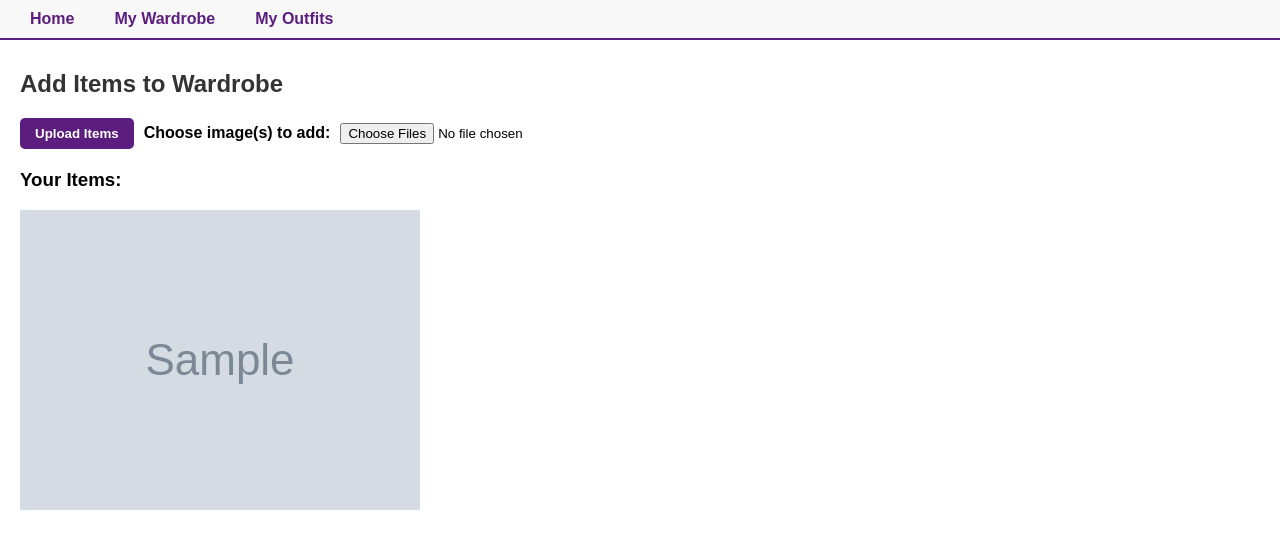
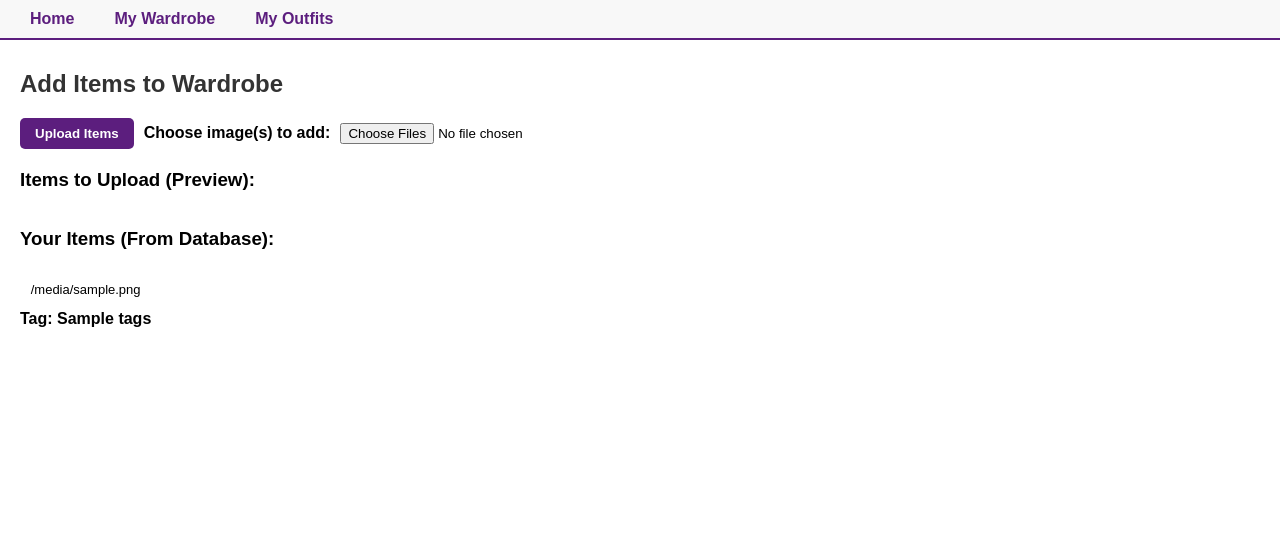
Before and after one commit to MahimaR0927/HackRU2025, a Flask app: template flask-app/templates/src/wardrobe.html in a window 1280 px wide. Shown: the top 549 px of the page. Run offline with Flask 3, Linux system fonts and the light colour scheme; the template is opened without the code that fills it: most values are stand-ins (such as "Sample title", 1, 10 or a date in 2020); grey boxes marked "Sample" are stand-in pictures; parts of the project's set-up code (start-up, migrations or seed data) failed here and were passed over.

Commit message:
wardrobe changes

```diff
--- a/flask-app/app.py
+++ b/flask-app/app.py
@@ -1,4 +1,3 @@
-import os
 from flask import Flask, request, url_for, redirect, render_template
 import main
 
@@ -13,47 +12,22 @@ def index():
 def wardrobe():
 
     imgs = []
+    error = ""
 
     try:
-        print(request.method == "POST")
         if request.method == "POST":
-
-            if 'clothing-file' not in request.files:
-                print('No file part')
-
-            UPLOAD_FOLDER = 'templates/src/images' # Replace with your desired path
-            app.config['UPLOAD_FOLDER'] = UPLOAD_FOLDER
-
-            file = request.files['clothing-file']
-
-            # If the user does not select a file, the browser submits an empty file without a filename.
-            if file.filename == '':
-                print('No selected file')
-
-            if file:
-                filename = file.filename
-
-                # This is the key step: Save the image data to your server's file system
-                file_path_on_server = os.path.join(app.config['UPLOAD_FOLDER'], filename)
-                file.save(file_path_on_server)
-
-                # Now you have the file and its path on the server
-                print(f'File uploaded successfully to: {file_path_on_server}')
-                imgs.append(clothingPiece(filename, main.generate_tags(file_path_on_server)))
-
+            img_path = request.form.get("clothing-file").strip()
+            new_tags = main.generate_tags(img_path)
+            imgs.append(clothingPiece(img_path, new_tags))
 
     except Exception as e:
-        print(str(e))
+        error = "Error:" + str(e)
         imgs = []
 
     return render_template("src/wardrobe.html", imgs = imgs)
-
 
 
 class clothingPiece:
     def __init__(self, *args):
         self.img_path = args[0]
         self.tags = args[1]
-
-    def __str__(self):
-        return self.img_path + ":" + self.imgs
--- /dev/null
+++ b/flask-app/app2.py
@@ -0,0 +1,139 @@
+import os
+import json # Used for JSON response
+# Removed unused 'url_for' and 'redirect'
+from flask import Flask, request, render_template, jsonify
+# import main # Keep this if you plan to use main.generate_tags (currently commented out below)
+
+from pymongo import MongoClient
+from werkzeug.utils import secure_filename
+
+# 1. MongoDB Atlas Connection String
+# Get this from your Atlas cluster by clicking 'Connect' -> 'Connect your application'
+MONGO_URI = "mongodb+srv://mahimar0927:jqIIIk3sxoUMTqkV@cluster0.d0oisrw.mongodb.net/"
+DB_NAME = "Outfits_db"
+COLLECTION_NAME = "choices"
+
+# 2. Local File Storage Path (Desktop Folder)
+UPLOAD_FOLDER_NAME = 'clothing_uploads'
+HOME_DIR = os.path.expanduser('~')
+UPLOAD_FOLDER = os.path.join(HOME_DIR, 'Desktop', UPLOAD_FOLDER_NAME)
+
+# Create the directory if it doesn't exist (exist_ok=True is key!)
+os.makedirs(UPLOAD_FOLDER, exist_ok=True)
+
+app = Flask(__name__)
+# Set the upload folder globally for Flask
+app.config['UPLOAD_FOLDER'] = UPLOAD_FOLDER
+
+# Initialize MongoDB Connection
+client = None
+collection = None
+try:
+    client = MongoClient(MONGO_URI)
+    db = client[DB_NAME]
+    collection = db[COLLECTION_NAME]
+    client.admin.command('ping')
+    print("Successfully connected to MongoDB Atlas.")
+except Exception as e:
+    print("-" * 50)
+    print("!!! MONGODB CONNECTION FAILED !!!")
+    print(f"Error Details: {e}")
+    print("-" * 50)
+
+
+# --- UTILITY CLASS ---
+
+class clothingPiece:
+    """Class to hold clothing item data fetched from the database."""
+    # Renamed *args to descriptive names for clarity
+    def __init__(self, img_path, tags):
+        self.img_path = img_path
+        # Ensures tags is always a string for display purposes in the template
+        self.tags = tags if isinstance(tags, str) else ", ".join(tags)
+
+    def __str__(self):
+        # Fixed the __str__ method
+        return f"{self.img_path}: {self.tags}"
+
+
+# --- FLASK ROUTES ---
+
+@app.route("/")
+def index():
+    """Renders the homepage."""
+    return render_template("src/homepage.html")
+
+@app.route("/wardrobe", methods=['GET', 'POST'])
+def wardrobe():
+    current_imgs = []
+
+    # --- POST request logic: Handle file upload, save locally, and insert into DB ---
+    if request.method == "POST":
+        if collection is None:
+            # Return JSON error response expected by the frontend fetch call
+            return jsonify({"error": "Database connection not established."}), 500
+
+        # 1. Get ALL files sent under the 'clothing_file' key (for multiple uploads)
+        uploaded_files = request.files.getlist('clothing_file')
+
+        if not uploaded_files:
+            return jsonify({"error": "No files received for upload."}), 400
+
+        items_to_insert = []
+
+        for i, file in enumerate(uploaded_files):
+            # 2. Get the corresponding tag using the index (e.g., tag_0, tag_1)
+            tag_key = f'tag_{i}'
+            tag = request.form.get(tag_key, 'No Tag')
+
+            # 3. Secure filename and define the full local path
+            filename = secure_filename(file.filename)
+            file_path_on_server = os.path.join(app.config['UPLOAD_FOLDER'], filename)
+
+            try:
+                # 4. Save the file to the desktop folder
+                file.save(file_path_on_server)
+
+                # NOTE: If you integrate main.generate_tags, place the call here:
+                # tags_from_ai = main.generate_tags(file_path_on_server)
+                # tag = f"{tag}, {tags_from_ai}"
+
+                # 5. Prepare data for MongoDB (No timestamp included)
+                item_data = {
+                    "tag": tag,
+                    "local_file_path": file_path_on_server, # Store the full path
+                    "filename": filename
+                }
+                items_to_insert.append(item_data)
+
+            except Exception as e:
+                print(f"Error processing file {filename}: {e}")
+                return jsonify({"error": f"Failed to save file {filename} locally."}), 500
+
+        # 6. Insert all items into MongoDB Atlas
+        if items_to_insert:
+            try:
+                collection.insert_many(items_to_insert)
+                return jsonify({"message": f"Uploaded {len(items_to_insert)} items."}), 200
+            except Exception as e:
+                print(f"Error inserting into MongoDB: {e}")
+                return jsonify({"error": "Files saved locally but failed to update database."}), 500
+
+    # --- GET request logic: Displaying the Wardrobe from the DB ---
+
+    if collection is not None:
+        try:
+            # Fetch all items from the database
+            for item in collection.find():
+                # Create clothingPiece object using the data fetched from the DB
+                current_imgs.append(clothingPiece(item.get('local_file_path', 'No Path'), item.get('tag', 'No Tag')))
+        except Exception as e:
+            print(f"Error fetching data from MongoDB: {e}")
+
+    # Render the template, passing the list of items
+    return render_template("src/wardrobe.html", imgs=current_imgs)
+
+
+if __name__ == "__main__":
+    # Ensure you have run: pip install Flask pymongo werkzeug
+    app.run(debug=True)
--- a/flask-app/templates/src/wardrobe.html
+++ b/flask-app/templates/src/wardrobe.html
@@ -3,7 +3,7 @@
 <head>
     <title>Product Name - My Wardrobe</title>
     <link rel="stylesheet" href="{{ url_for('static', filename='style.css') }}">
-</head>
+    </head>
 
 <body>
 
@@ -33,23 +33,28 @@
             <input type="file" id="clothing-file" accept="image/*" name = "clothing-file" multiple>
         </form>
 
-        <h3>Your Items:</h3>
+        <h3>Items to Upload (Preview):</h3>
         <div id="previewContainer" style="display: flex; flex-wrap: wrap; gap: 20px;">
+            </div>
 
-                {% for item in imgs %}
-                    <img src = " {{item.img_path}} ">
-                {% endfor %}
+        <h3>Your Items (From Database):</h3>
+        <div id="databaseItems" style="display: flex; flex-wrap: wrap; gap: 20px;">
+            {% for img in imgs %}
+            <div class="clothing-preview-item" style="text-align: center;">
+                <p style="font-size: small; max-width: 150px; overflow-wrap: break-word;">{{ img.img_path }}</p>
+                <span style="font-weight: bold; display: block;">Tag: {{ img.tags }}</span>
+            </div>
+            {% endfor %}
         </div>
 
     </div>
 
 <script>
-// ... (The JavaScript code remains the same, but it's not shown here for brevity) ...
+// This array will temporarily hold the files and their tags before upload
 let allItems = [];
-let allTags = [];
 
-function handleFileUpload(event) {
-    event.preventDefault();
+// Function to handle the initial file selection and tagging prompt
+function handleFileSelect() {
     const fileInput = document.getElementById('clothing-file');
     const newImages = fileInput.files;
 
@@ -57,29 +62,25 @@ function handleFileUpload(event) {
 
     for (let i = 0; i < newImages.length; i++) {
         const file = newImages[i];
+        // Prompt the user for a tag immediately after selection
         const tag = prompt(`Enter a tag for the image: ${file.name}`, 'casual');
 
-        if (tag === null)
-            continue;
-
-        const cleanTag = tag.trim() || 'No Tag';
+        if (tag === null) continue; // User cancelled
 
         allItems.push({
             file: file,
-            tag: cleanTag
+            tag: tag.trim() || 'No Tag'
         });
-
-        allTags.push(cleanTag);
     }
 
+    // Clear the file input so the user can select more files if needed
     fileInput.value = '';
-
     redrawPreviews();
 }
 
+// Function to render the temporary items in the preview area
 function redrawPreviews() {
     const previewContainer = document.getElementById("previewContainer");
-
     previewContainer.innerHTML = '';
 
     allItems.forEach(item => {
@@ -87,15 +88,16 @@ function redrawPreviews() {
         const tag = item.tag;
 
         const itemWrapper = document.createElement('div');
+        itemWrapper.className = 'clothing-preview-item';
         itemWrapper.style.textAlign = 'center';
 
         const reader = new FileReader();
         reader.onload = function(e) {
             const newImage = document.createElement('img');
             newImage.src = e.target.result;
-            newImage.width = 150; /* Reduced image size for a cleaner look */
+            newImage.width = 150;
             newImage.height = 150;
-            newImage.style.objectFit = 'cover'; /* Ensures images fill the space nicely */
+            newImage.style.objectFit = 'cover';
             newImage.style.display = 'block';
             newImage.className = 'clothing-preview';
 
@@ -103,7 +105,7 @@ function redrawPreviews() {
             tagElement.innerText = "Tag: " + tag;
             tagElement.style.fontWeight = 'bold';
             tagElement.style.display = 'block';
-            tagElement.style.marginTop = '5px'; /* Space between image and tag */
+            tagElement.style.marginTop = '5px';
 
             itemWrapper.appendChild(newImage);
             itemWrapper.appendChild(tagElement);
@@ -114,6 +116,56 @@ function redrawPreviews() {
         reader.readAsDataURL(file);
     });
 }
+
+
+// *** CRITICAL NEW FUNCTION: Sends the files and tags to the Flask server ***
+async function handleFileUpload(event) {
+    event.preventDefault();
+
+    if (allItems.length === 0) {
+        alert("Please select item(s) to upload first.");
+        return;
+    }
+
+    const uploadButton = document.getElementById('uploadButton');
+    uploadButton.disabled = true;
+    uploadButton.innerText = 'Uploading...';
+
+    const formData = new FormData();
+
+    // Package all files and their corresponding tags into the FormData object
+    allItems.forEach((item, index) => {
+        formData.append('clothing_file', item.file);
+        // Tags are indexed (tag_0, tag_1, etc.) for the server to match them to the correct file
+        formData.append('tag_' + index, item.tag);
+    });
+
+    try {
+        const response = await fetch('{{ url_for("wardrobe")}}', {
+            method: 'POST',
+            body: formData // Sends the files and tags
+        });
+
+        if (response.ok) {
+            alert('Upload successful! Items saved to desktop and database.');
+            // Clear items and refresh the page to show the new items from the DB
+            allItems = [];
+            window.location.reload();
+        } else {
+            const errorData = await response.json();
+            alert(`Upload failed: ${errorData.error || response.statusText}`);
+        }
+    } catch (error) {
+        console.error('Network or server error:', error);
+        alert('An error occurred during upload. Check console for details.');
+    } finally {
+        uploadButton.disabled = false;
+        uploadButton.innerText = 'Upload Items';
+    }
+}
+
+// Attach event listeners
+document.getElementById('clothing-file').addEventListener('change', handleFileSelect);
 document.getElementById('uploadForm').addEventListener('submit', handleFileUpload);
 </script>
 
```
